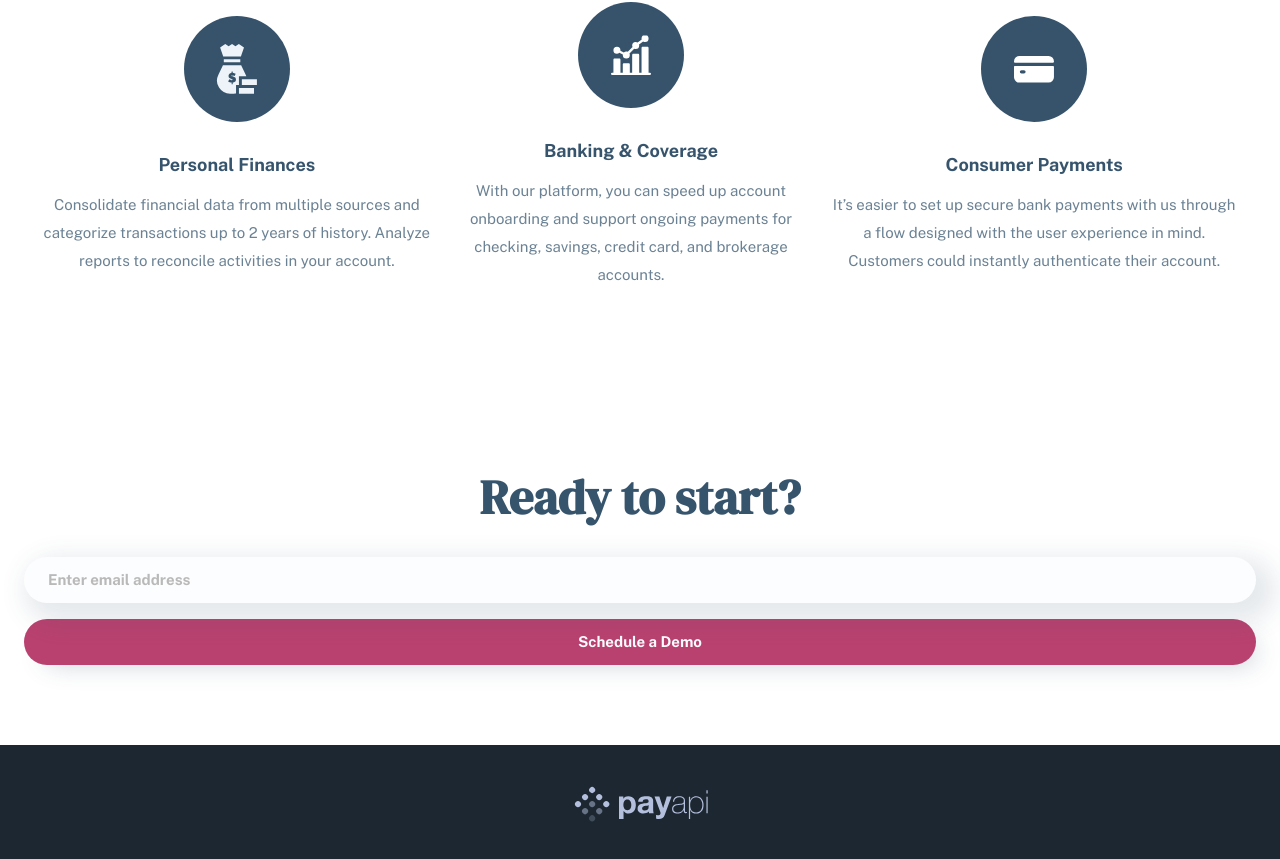
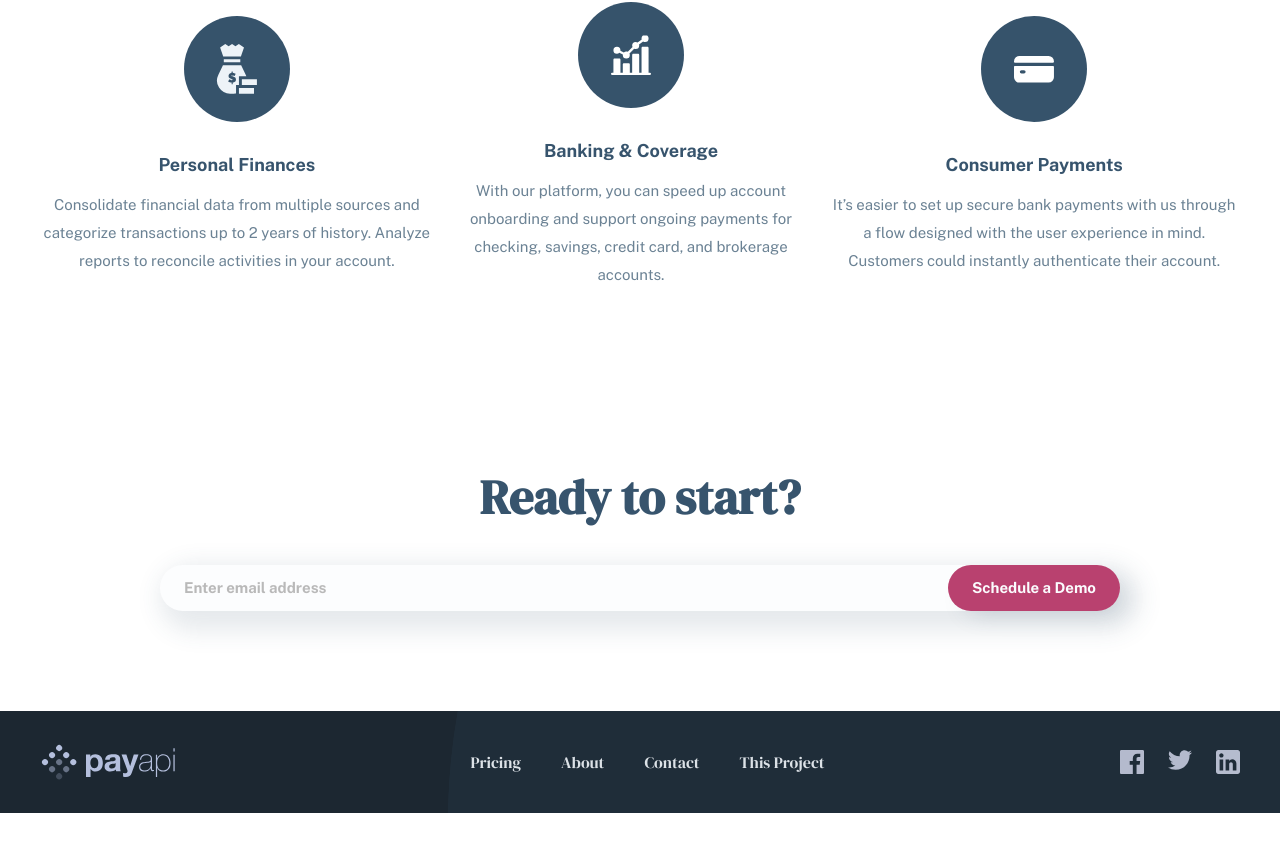
Before and after one commit to thorrellt/PayAPI, a React (Vite) app: page /PayAPI/about in a window 1280 px wide. Shown: the part 3521-4380 px from the top of the page. After the commit the page ends 4334 px from the top, so only its background shows below. Built offline with nearby package versions, Linux system fonts and the light colour scheme.

Commit message:
update tablet Footer layout

```diff
--- a/src/components/shared/Footer.jsx
+++ b/src/components/shared/Footer.jsx
@@ -30,6 +30,9 @@ export default function Footer() {
                     <li>
                         <a href="#">Contact</a>
                     </li>
+                    <li>
+                        <a href="#">This Project</a>
+                    </li>
                 </ul>
                 <div className="contacts flex-container">
                     <a href="#" className="contact">
--- a/src/styles/shared/Footer.css
+++ b/src/styles/shared/Footer.css
@@ -1,15 +1,13 @@
-
 .Footer .cta {
     margin-inline: 1.5rem;
     padding-block-end: 5rem;
-
 }
 
 .Footer .cta h2 {
     text-align: center;
 }
 
-.Footer .cta .cta-form{
+.Footer .cta .cta-form {
     margin-block-start: 2rem;
     text-align: center;
 }
@@ -25,7 +23,7 @@
 
 }
 
-.Footer footer ul{
+.Footer footer ul {
     margin-block-start: 2.5rem;
     flex-direction: column;
     gap: 1.875rem;
@@ -33,39 +31,90 @@
     list-style-type: none;
 }
 
-.Footer footer ul li a{
+.Footer footer ul li a {
     color: var(--neutral-white)
 }
 
-.Footer footer ul li a{
+.Footer footer ul li a {
     text-decoration: none;
     color: var(--neutral-white)
-
 }
 
-.Footer footer a img{
+.Footer footer a img {
     filter: invert(82%) sepia(26%) saturate(93%) hue-rotate(195deg) brightness(114%) contrast(99%);
 }
 
-.Footer footer .contacts{
+.Footer footer .contacts {
     margin-block-start: 2.5rem;
     gap: 1.5rem;
 }
 
 
-.Footer footer .contacts .contact{
+.Footer footer .contacts .contact {
     filter: invert(82%) sepia(26%) saturate(93%) hue-rotate(195deg) brightness(114%) contrast(99%);
 }
 
-.Footer .bgCircle-container{
+.Footer .bgCircle-container {
     position: absolute;
     width: 780px;
     left: 50%;
-    bottom:-600px;
+    bottom: -600px;
     transform: translate(-50%, 0);
 }
+
 .Footer .bgCircle {
     z-index: -10;
     width: 780px;
     height: 780px;
 }
+
+/********
+  TABLET
+ ********/
+@media (min-width: 680px) {
+    .Footer .cta {
+        margin-inline: 10rem;
+        padding-block-end: 6.25rem;
+    }
+    .Footer .cta .cta-form {
+        position: relative;
+        margin-block-start: 2.5rem;
+        text-align: center;
+    }
+
+    .Footer .cta .cta-form .prim-btn {
+        position: absolute;
+        right: 0;
+    }
+
+    .Footer footer {
+        padding-block: 2rem;
+        padding-inline: 2.5rem;
+        flex-direction: row;
+        justify-content: space-between;
+        width: 100%;
+    }
+
+    .Footer footer ul {
+        margin-block-start: 0;
+        flex-direction: row;
+        gap: 2.5rem;
+    }
+
+    .Footer footer .contacts {
+        margin-block-start: 0;
+    }
+
+    .Footer .bgCircle-container {
+        width: 100vw;
+        left: 85%;
+        bottom: -650px;
+    }
+
+    .Footer .bgCircle {
+        width: 100vw;
+        height: 100vw;
+    }
+
+
+}
```
